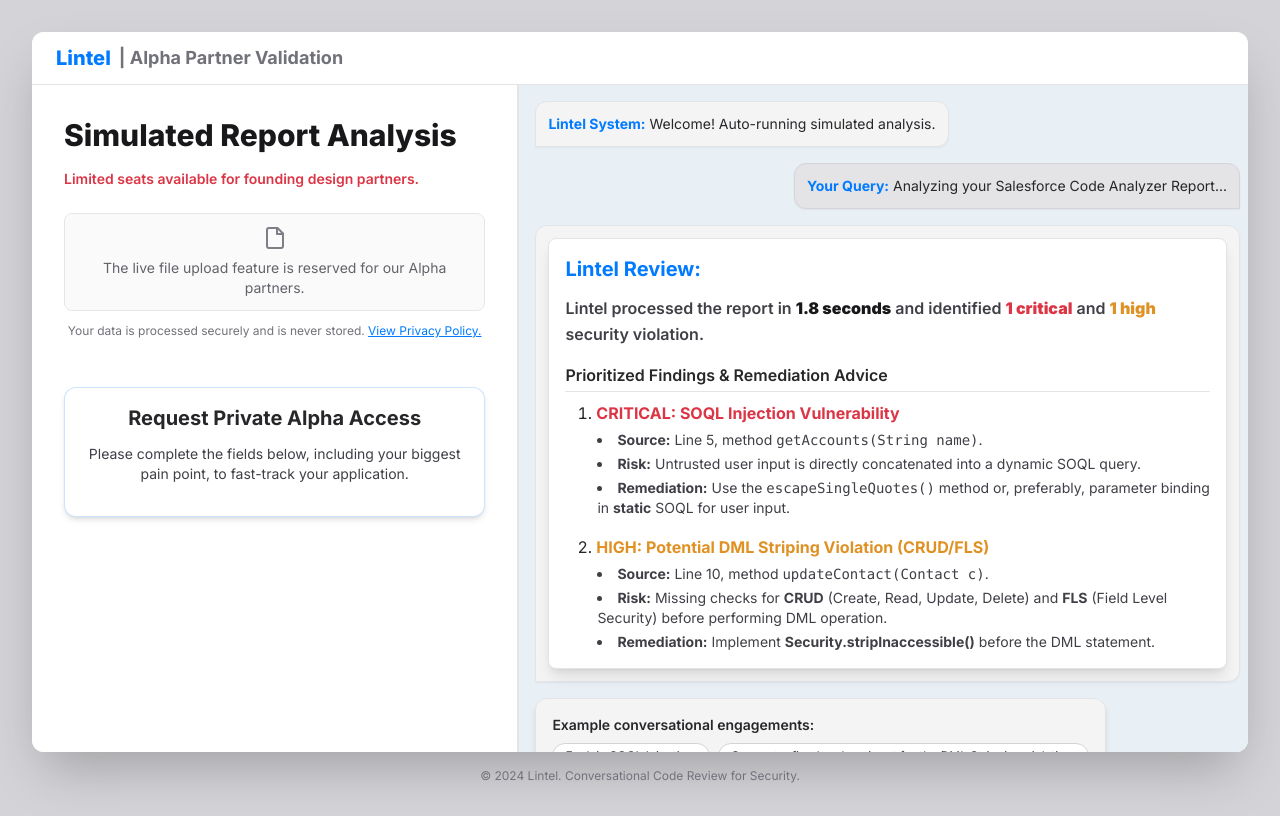
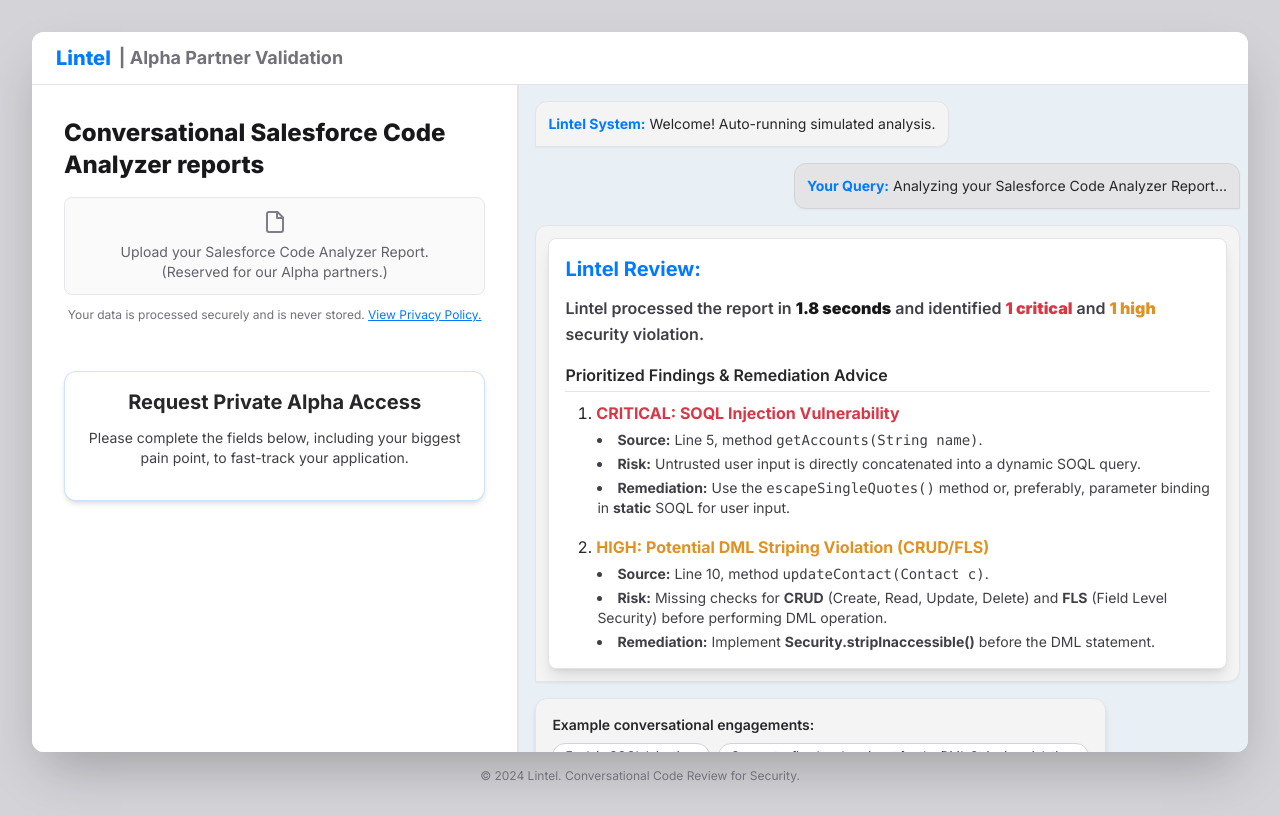
Before and after one commit to kevinleecarr/kevinleecarr.github.io, a plain HTML site: page index.html in a window 1280 px wide. Drawn offline with nearby package versions, Linux system fonts and the light colour scheme; a script that the page names is missing.

Commit message:
Update headline and upload feature text in index.html

```diff
--- a/index.html
+++ b/index.html
@@ -69,27 +69,19 @@
             <!-- A. Control and Input Area (Left) - FOCUS: ACTION/FORM (Clean White Background) -->
             <div class="md:w-[40%] p-6 md:p-8 flex flex-col border-r border-zinc-200 bg-white text-zinc-900 overflow-y-auto">
                 <!-- Headline uses the new Primary Action Blue -->
-                <h2 class="text-3xl font-extrabold mb-4">Simulated Report Analysis</h2>
+                <!-- Headline uses the new Primary Action Blue -->
+                <h2 class="text-2xl font-extrabold mb-4">Conversational Salesforce Code Analyzer reports</h2>
 
-                <!-- Scarcity Text uses the Muted Danger color -->
-                <p class="text-sm font-semibold text-danger mb-6">
-                    Limited seats available for founding design partners.
-                </p>
-
-                <!-- NEW: Simplified Demo Exclusion Text (Replaces the bulky upload box) -->
-                <!-- Use flex-col and items-center to stack the icon above the text -->
                 <div class="w-full p-3 mb-2 bg-zinc-50 rounded-lg border border-zinc-200 text-zinc-600 text-center text-sm opacity-90 flex flex-col items-center">
                     <!-- Icon is now larger (w-6 h-6) and has a bottom margin (mb-2) -->
                     <svg class="w-6 h-6 mb-2 text-zinc-500" xmlns="http://www.w3.org/2000/svg" width="24" height="24" viewBox="0 0 24 24" fill="none" stroke="currentColor" stroke-width="2" stroke-linecap="round" stroke-linejoin="round">
                         <path d="M14.5 2H6a2 2 0 0 0-2 2v16a2 2 0 0 0 2 2h12a2 2 0 0 0 2-2V7.5L14.5 2z"></path>
                         <polyline points="14 2 14 8 20 8"></polyline>
                     </svg>
-                    <span class="block">
-                        The live file upload feature is reserved for our Alpha partners.
-                    </span>
+                    <span class="block">Upload your Salesforce Code Analyzer Report.</span>
+<span class="block pt-0 mt-0">(Reserved for our Alpha partners.)</span>
                 </div>
 
-                <!-- Hidden textarea to store file content for script compatibility/display -->
                 <textarea id="securityInput" class="hidden"></textarea>
 
                 <!-- TRUST Indicator MOVED HERE (Directly follows the file box) -->
```
